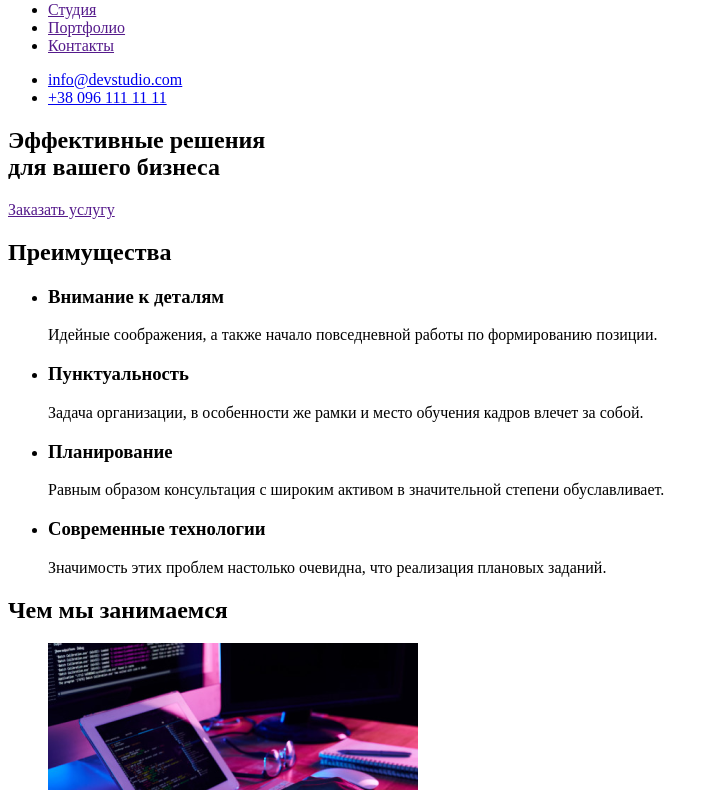
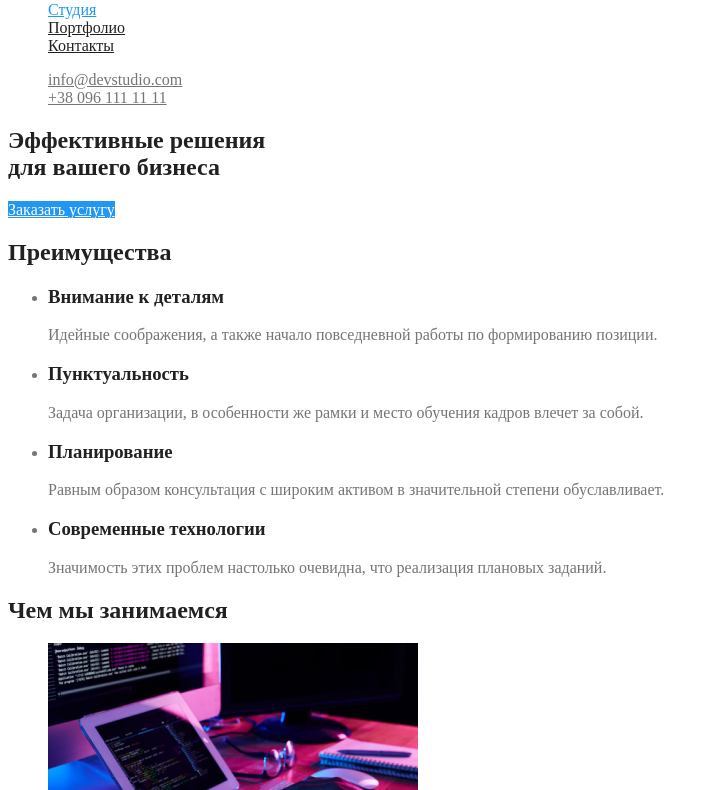
Before and after one commit to viacheslavkrupnov/goit-markup-hw-02, a plain HTML site: page index.html in a window 1280 px wide. Shown: the part 41-831 px from the top of the page, without its empty margins (0-719 px from the left). Drawn offline with Linux system fonts and the light colour scheme.

Commit message:
выполнил часть дз 2 с цветами

```diff
--- a/css/styles.css
+++ b/css/styles.css
@@ -0,0 +1,89 @@
+/* Цвет основного текста #212121; */
+/* Вторичный цвет текста color: #757575; */
+/* Белый #FFFFFF; */
+/* Акцент #2196F3; */
+/* Вторичный цвет фона background: #F5F4FA; */
+
+:root {
+  --primary-text-color: #757575;
+  --title-text-color: #212121;
+  --accent-color: #2196f3;
+  --primary-white-color: #fff;
+}
+
+body {
+  background-color: var(--primary-white-color);
+  color: var(--primary-text-color);
+}
+
+.list {
+  list-style: none;
+}
+
+.logo {
+  color: var(--accent-color);
+}
+
+/* Site-nav */
+
+.site-nav .link {
+  color: var(--title-text-color);
+}
+
+.site-nav .link:hover,
+.site-nav .link:focus {
+  color: var(--title-text-color);
+}
+
+.site-nav .link.current {
+  color: var(--accent-color);
+}
+
+/* Contacts */
+
+.contacts .link {
+  color: var(--primary-text-color);
+}
+
+.contacts .link:hover,
+.contacts .link:focus {
+  color: var(--accent-color);
+}
+
+/* Hero */
+
+.hero-title {
+  color: var(--title-text-color);
+}
+
+/* Section */
+
+.section-title {
+  color: var(--title-text-color);
+}
+
+/* Features */
+
+.feature-list .title {
+  color: var(--title-text-color);
+}
+
+/* Team */
+
+.team-list .title {
+  color: var(--title-text-color);
+}
+
+/* Button */
+
+.button {
+  color: var(--title-text-color);
+  background-color: var(--primary-white-color);
+}
+
+.button.primary {
+  color: var(--primary-white-color);
+  background-color: var(--accent-color);
+}
+
+/* Стили для portfolio */
--- a/index.html
+++ b/index.html
@@ -10,56 +10,60 @@
     <!--Шапка сайта-->
     <header>
       <nav>
-        <a href="/">WebStudio </a>
+        <a href="./index.html" class="logo">WebStudio </a>
 
-        <ul>
-          <li><a href="">Студия</a></li>
-          <li><a href="">Портфолио</a></li>
-          <li><a href="">Контакты</a></li>
+        <ul class="site-nav list">
+          <li><a href="" class="link current">Студия</a></li>
+          <li><a href="./portfolio.html" class="link">Портфолио</a></li>
+          <li><a href="" class="link">Контакты</a></li>
         </ul>
       </nav>
 
-      <ul>
-        <li><a href="mailto:info@devstudio.com">info@devstudio.com</a></li>
-        <li><a href="tel:+380961111111">+38 096 111 11 11</a></li>
+      <ul class="contacts list">
+        <li>
+          <a href="mailto:info@devstudio.com" class="link"
+            >info@devstudio.com</a
+          >
+        </li>
+        <li><a href="tel:380961111111" class="link">+38 096 111 11 11</a></li>
       </ul>
     </header>
     <main>
-      <!--Вернхняя секция-->
-      <section>
-        <h1>
+      <!-- Герой -->
+      <section class="hero">
+        <h1 class="hero-title">
           Эффективные решения<br />
           для вашего бизнеса
         </h1>
-        <a href="">Заказать услугу</a>
+        <a href="" class="button primary">Заказать услугу</a>
       </section>
-      <!--Преимущества-->
-      <section>
-        <h2>Преимущества</h2>
-        <ul>
+      <!-- Преимущества -->
+      <section class="section">
+        <h2 class="section-title">Преимущества</h2>
+        <ul class="feature-list">
           <li>
-            <h3>Внимание к деталям</h3>
+            <h3 class="title">Внимание к деталям</h3>
             <p>
               Идейные соображения, а также начало повседневной работы по
               формированию позиции.
             </p>
           </li>
           <li>
-            <h3>Пунктуальность</h3>
+            <h3 class="title">Пунктуальность</h3>
             <p>
               Задача организации, в особенности же рамки и место обучения кадров
               влечет за собой.
             </p>
           </li>
           <li>
-            <h3>Планирование</h3>
+            <h3 class="title">Планирование</h3>
             <p>
               Равным образом консультация с широким активом в значительной
               степени обуславливает.
             </p>
           </li>
           <li>
-            <h3>Современные технологии</h3>
+            <h3 class="title">Современные технологии</h3>
             <p>
               Значимость этих проблем настолько очевидна, что реализация
               плановых заданий.
@@ -67,9 +71,9 @@
           </li>
         </ul>
       </section>
-      <!--Чем мы занимаемся-->
-      <section>
-        <h2>Чем мы занимаемся</h2>
+      <!-- Чем мы занимаемся -->
+      <section class="section">
+        <h2 class="section-title">Чем мы занимаемся</h2>
         <ul>
           <li>
             <img
@@ -97,10 +101,10 @@
           </li>
         </ul>
       </section>
-      <!--Наша команда-->
-      <section>
-        <h2>Наша команда</h2>
-        <ul>
+      <!-- Наша команда -->
+      <section class="section">
+        <h2 class="section-title">Наша команда</h2>
+        <ul class="team-list">
           <li>
             <img
               src="./images/photo1.jpg"
@@ -108,7 +112,7 @@
               width="270"
               height="260"
             />
-            <h3>Игорь Демьяненко</h3>
+            <h3 class="title">Игорь Демьяненко</h3>
             <p>Product Designer</p>
           </li>
           <li>
@@ -118,7 +122,7 @@
               width="270"
               height="260"
             />
-            <h3>Ольга Репина</h3>
+            <h3 class="title">Ольга Репина</h3>
             <p>Frontend Developer</p>
           </li>
           <li>
@@ -128,7 +132,7 @@
               width="270"
               height="260"
             />
-            <h3>Николай Тарасов</h3>
+            <h3 class="title">Николай Тарасов</h3>
             <p>Marketing</p>
           </li>
           <li>
@@ -138,20 +142,20 @@
               width="270"
               height="260"
             />
-            <h3>Михаил Ермаков</h3>
+            <h3 class="title">Михаил Ермаков</h3>
             <p>UI Designer</p>
           </li>
         </ul>
       </section>
     </main>
-    <!--Футер-->
+    <!-- Футер -->
     <footer>
       <a href="/">WebStudio </a>
       <address>г. Киев, пр-т Леси Украинки, 26</address>
       <address>
         <ul>
           <li><a href="mailto:info@example.com">info@example.com</a></li>
-          <li><a href="tel:+380991111111">+38 099 111 11 11</a></li>
+          <li><a href="tel:380991111111">+38 099 111 11 11</a></li>
         </ul>
       </address>
     </footer>
```
Also changed, not shown: portfolio.html (added, +40 -0 lines).
